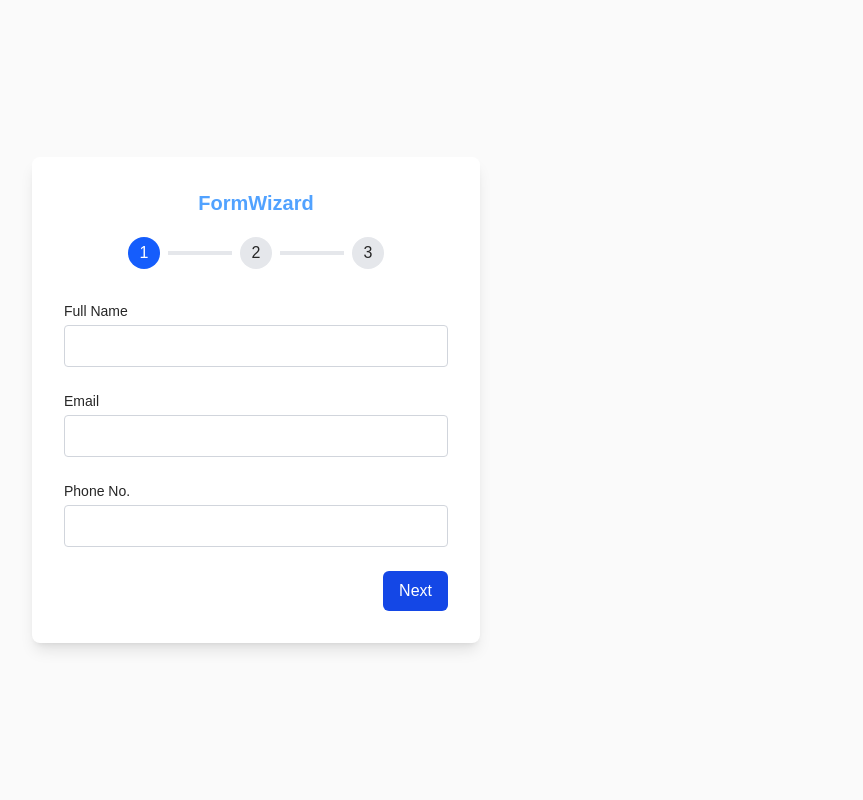
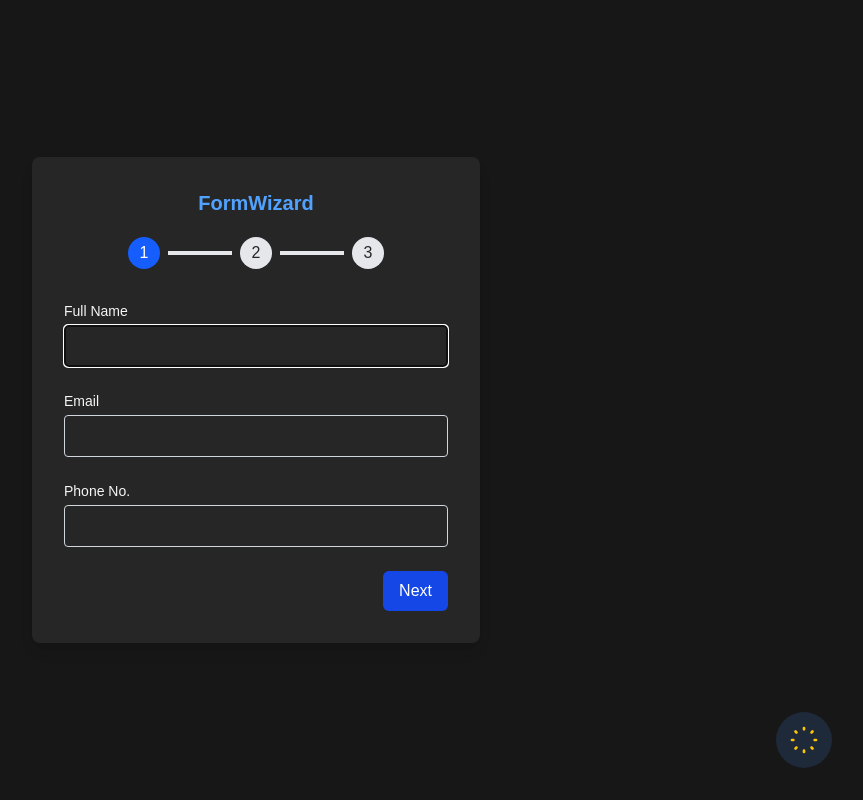
Before and after one commit to Jisan-Dev/MultiStep_form-Form_Wizard, a Next.js app: page / in a window 1280 px wide. Shown: the whole page, without its empty margins (384-1247 px from the left). Built offline with nearby package versions, Linux system fonts and the light colour scheme.

Commit message:
code the dark mode toggling feature

```diff
--- a/app/components/Step1.tsx
+++ b/app/components/Step1.tsx
@@ -4,6 +4,7 @@ import { zodResolver } from "@hookform/resolvers/zod";
 import { useFormContext } from "../contexts/FormContext";
 import { step1Schema } from "../lib/validation";
 import { useForm } from "react-hook-form";
+import { useEffect } from "react";
 
 interface Step1Types {
   fullName: string;
@@ -16,6 +17,7 @@ export default function Step1({ nextStep }: { nextStep: () => void }) {
   const {
     register,
     handleSubmit,
+    setFocus,
     formState: { errors },
   } = useForm({
     resolver: zodResolver(step1Schema),
@@ -26,6 +28,11 @@ export default function Step1({ nextStep }: { nextStep: () => void }) {
     setFormData((prev) => ({ ...prev, ...data }));
     nextStep();
   };
+
+  // Auto-focus first field on mount
+  useEffect(() => {
+    setFocus("fullName");
+  }, [setFocus]); // setFocus is stable, no infinite loops
 
   return (
     <form onSubmit={handleSubmit(onSubmit)} className="space-y-6">
--- /dev/null
+++ b/app/components/ThemeToggle.tsx
@@ -0,0 +1,29 @@
+"use client";
+
+import { useDarkMode } from "../contexts/DarkModeProvider";
+
+export default function ThemeToggle() {
+  const { isDarkMode, toggleDarkMode } = useDarkMode();
+
+  return (
+    <button
+      onClick={toggleDarkMode}
+      className="fixed bottom-8 right-16 p-3 rounded-full bg-violet-100 dark:bg-gray-800 shadow-lg shadow-violet-300 dark:shadow-none transition-shadow cursor-pointer"
+      aria-label="Toggle dark mode">
+      {isDarkMode ? (
+        <svg xmlns="http://www.w3.org/2000/svg" className="h-8 w-8 text-yellow-400" fill="none" viewBox="0 0 24 24" stroke="currentColor">
+          <path
+            strokeLinecap="round"
+            strokeLinejoin="round"
+            strokeWidth={2}
+            d="M12 3v1m0 16v1m9-9h-1M4 12H3m15.364 6.364l-.707-.707M6.343 6.343l-.707-.707m12.728 0l-.707.707M6.343 17.657l-.707.707"
+          />
+        </svg>
+      ) : (
+        <svg xmlns="http://www.w3.org/2000/svg" className="h-8 w-8 text-gray-800 dark:text-gray-200" fill="none" viewBox="0 0 24 24" stroke="currentColor">
+          <path strokeLinecap="round" strokeLinejoin="round" strokeWidth={2} d="M20.354 15.354A9 9 0 018.646 3.646 9.003 9.003 0 0012 21a9.003 9.003 0 008.354-5.646z" />
+        </svg>
+      )}
+    </button>
+  );
+}
--- /dev/null
+++ b/app/contexts/DarkModeProvider.tsx
@@ -0,0 +1,36 @@
+"use client";
+
+import React, { createContext, useContext, useEffect, useState } from "react";
+
+interface DarkModeContextType {
+  isDarkMode: boolean;
+  toggleDarkMode: () => void;
+}
+
+const DarkModeContext = createContext<DarkModeContextType>({
+  isDarkMode: true,
+  toggleDarkMode: () => {},
+});
+
+export default function DarkModeProvider({ children }: { children: React.ReactNode }) {
+  const [isDarkMode, setIsDarkMode] = useState(true);
+
+  useEffect(() => {
+    // Check localStorage for existing preference
+    const savedMode = localStorage.getItem("darkMode") === "false";
+
+    console.log(savedMode);
+    setIsDarkMode(!savedMode);
+    document.documentElement.classList.toggle("dark", !savedMode);
+  }, []);
+
+  const toggleDarkMode = () => {
+    const newMode = !isDarkMode;
+    setIsDarkMode(newMode);
+    localStorage.setItem("darkMode", String(newMode));
+    document.documentElement.classList.toggle("dark", newMode);
+  };
+  return <DarkModeContext.Provider value={{ isDarkMode, toggleDarkMode }}>{children}</DarkModeContext.Provider>;
+}
+
+export const useDarkMode = () => useContext(DarkModeContext);
--- a/app/layout.tsx
+++ b/app/layout.tsx
@@ -24,7 +24,7 @@ export default function RootLayout({
   children: React.ReactNode;
 }>) {
   return (
-    <html className="" lang="en" suppressHydrationWarning>
+    <html className="dark" lang="en" suppressHydrationWarning>
       <body className={`${geistSans.variable} ${geistMono.variable} antialiased`}>{children}</body>
     </html>
   );
--- a/app/page.tsx
+++ b/app/page.tsx
@@ -8,6 +8,8 @@ import Step2 from "./components/Step2";
 import Step3 from "./components/Step3";
 import Summary from "./components/Summary";
 import { QueryClient, QueryClientProvider } from "@tanstack/react-query";
+import DarkModeProvider from "./contexts/DarkModeProvider";
+import ThemeToggle from "./components/ThemeToggle";
 
 // Create a client
 const queryClient = new QueryClient();
@@ -24,15 +26,18 @@ export default function Home() {
 
   return (
     <QueryClientProvider client={queryClient}>
+      <DarkModeProvider>
         <FormProvider>
-        <div className="min-h-screen bg-neutral-50 dark:bg-neutral-900 flex items-center justify-center p-4">
-          <div className="bg-white dark:bg-neutral-800 p-8 rounded-lg shadow-lg w-full max-w-md text-neutral-800 dark:text-neutral-100">
+          <div className="min-h-screen bg-blue-50/40 dark:bg-neutral-900 flex items-center justify-center p-4 transition-all duration-500">
+            <div className="bg-white dark:bg-neutral-800 p-8 rounded-lg shadow-lg w-full max-w-md text-neutral-800 dark:text-neutral-100 transition-all duration-500">
               <h1 className="text-center font-extrabold text-xl mb-5 text-blue-400">FormWizard</h1>
               <FormProgress currentStep={currentStep} />
               {steps[currentStep - 1]}
             </div>
           </div>
         </FormProvider>
+        <ThemeToggle />
+      </DarkModeProvider>
     </QueryClientProvider>
   );
 }
```
Lines whose indentation alone changed are shown as unchanged.
